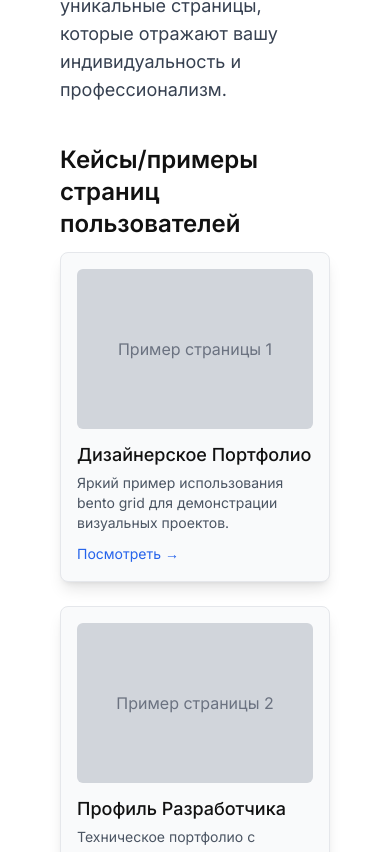
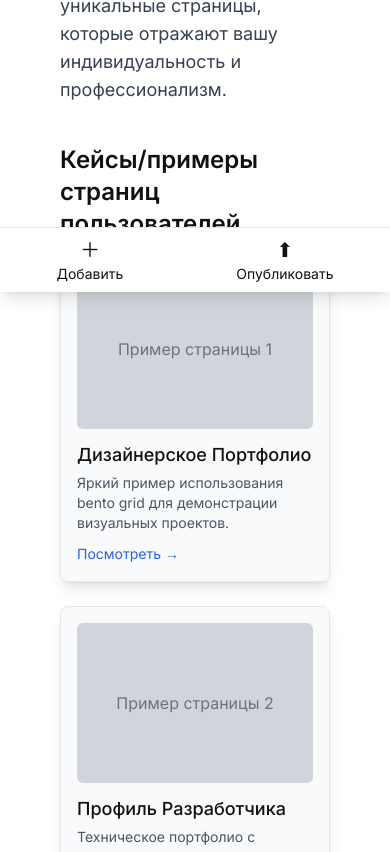
Before and after one commit to muhamed1222/basis, a React (Vite) app: page / in a window 390 px wide. Shown: the part 552-1404 px from the top of the page. Built offline with nearby package versions, Linux system fonts and the light colour scheme.

Commit message:
feat: add mobile bottom navigation and basic UI enhancements

```diff
--- a/App.tsx
+++ b/App.tsx
@@ -1,6 +1,9 @@
 import React from 'react';
 import { Routes, Route, Link, Outlet } from 'react-router-dom';
 import { Header } from './components/Header';
+import { BottomNav } from './components/BottomNav';
+import { ToastProvider } from './components/Toast';
+import { BottomSheet } from './components/BottomSheet';
 
 // Import Page Components
 import HomePage from './pages/HomePage';
@@ -29,12 +32,12 @@ const MainLayout: React.FC = () => {
 
       {/* Max width wrapper with top padding for fixed header */}
       <div className="w-full max-w-[1440px] flex flex-col pt-[60px]">
-        {' '}
         {/* Added padding-top for fixed header */}
         <main className="flex-1 flex flex-col">
           <Outlet /> {/* Child routes will render here */}
         </main>
       </div>
+      <BottomNav />
     </div>
   );
 };
@@ -43,7 +46,9 @@ const MainLayout: React.FC = () => {
 const StandardPageLayout: React.FC<{
   title: string;
   children?: React.ReactNode;
-}> = ({ title, children }) => (
+}> = ({ title, children }) => {
+  const [open, setOpen] = React.useState(false);
+  return (
     <div className="main-content-area">
       <h1 className="text-3xl font-bold mb-4 font-pragmatica">{title}</h1>
       {children || <p>Content for {title} will go here.</p>}
@@ -73,11 +78,28 @@ const StandardPageLayout: React.FC<{
         {/* Add more links as needed for testing */}
       </ul>
     </div>
+    <button
+      className="mt-8 px-4 py-2 bg-gray-200 rounded"
+      onClick={() => setOpen(true)}
+    >
+      Сообщить о баге
+    </button>
+    <BottomSheet open={open} onClose={() => setOpen(false)}>
+      <p className="mb-2">Спасибо за отзыв! (скриншот будет здесь)</p>
+      <button
+        className="px-4 py-2 bg-black text-white rounded"
+        onClick={() => setOpen(false)}
+      >
+        Закрыть
+      </button>
+    </BottomSheet>
   </div>
   );
+};
 
 const App: React.FC = () => {
   return (
+    <ToastProvider>
       <Routes>
       <Route path="/" element={<MainLayout />}>
         <Route index element={<HomePage />} />
@@ -98,6 +120,7 @@ const App: React.FC = () => {
         />
       </Route>
     </Routes>
+    </ToastProvider>
   );
 };
 
--- /dev/null
+++ b/components/BottomNav.tsx
@@ -0,0 +1,17 @@
+import React from 'react';
+import { Link } from 'react-router-dom';
+
+export const BottomNav: React.FC = () => {
+  return (
+    <nav className="fixed bottom-0 inset-x-0 bg-white border-t shadow-lg flex justify-around py-2 md:hidden">
+      <Link to="/editor" className="flex flex-col items-center text-sm">
+        <span className="text-xl">＋</span>
+        <span>Добавить</span>
+      </Link>
+      <Link to="/editor" className="flex flex-col items-center text-sm">
+        <span className="text-xl">⬆</span>
+        <span>Опубликовать</span>
+      </Link>
+    </nav>
+  );
+};
--- /dev/null
+++ b/components/BottomSheet.tsx
@@ -0,0 +1,21 @@
+import React from 'react';
+
+interface Props {
+  open: boolean;
+  onClose: () => void;
+  children: React.ReactNode;
+}
+
+export const BottomSheet: React.FC<Props> = ({ open, onClose, children }) => {
+  if (!open) return null;
+  return (
+    <div className="fixed inset-0 bg-black/30 flex items-end md:hidden" onClick={onClose}>
+      <div
+        className="bg-white rounded-t-lg w-full p-4"
+        onClick={(e) => e.stopPropagation()}
+      >
+        {children}
+      </div>
+    </div>
+  );
+};
--- /dev/null
+++ b/components/Skeleton.tsx
@@ -0,0 +1,5 @@
+import React from 'react';
+
+export const Skeleton: React.FC<{ className?: string }> = ({ className }) => (
+  <div className={`animate-pulse bg-gray-200 rounded ${className || ''}`} />
+);
--- /dev/null
+++ b/components/Toast.tsx
@@ -0,0 +1,36 @@
+import React, { createContext, useContext, useState, useCallback } from 'react';
+
+type Toast = { id: number; message: string };
+
+interface ToastContextProps {
+  showToast: (message: string) => void;
+}
+
+const ToastContext = createContext<ToastContextProps>({ showToast: () => {} });
+
+export const useToast = () => useContext(ToastContext);
+
+export const ToastProvider: React.FC<{ children: React.ReactNode }> = ({ children }) => {
+  const [toasts, setToasts] = useState<Toast[]>([]);
+
+  const remove = (id: number) => setToasts((t) => t.filter((toast) => toast.id !== id));
+
+  const showToast = useCallback((message: string) => {
+    const id = Date.now();
+    setToasts((t) => [...t, { id, message }]);
+    setTimeout(() => remove(id), 3000);
+  }, []);
+
+  return (
+    <ToastContext.Provider value={{ showToast }}>
+      {children}
+      <div className="fixed bottom-20 inset-x-0 flex flex-col items-center space-y-2 pointer-events-none">
+        {toasts.map((toast) => (
+          <div key={toast.id} className="bg-black text-white px-4 py-2 rounded shadow pointer-events-auto">
+            {toast.message}
+          </div>
+        ))}
+      </div>
+    </ToastContext.Provider>
+  );
+};
--- a/hooks/useAsync.ts
+++ b/hooks/useAsync.ts
@@ -1,4 +1,5 @@
 import { useState, useCallback } from 'react';
+import { useToast } from '../components/Toast';
 
 export interface AsyncState<T> {
   loading: boolean;
@@ -8,6 +9,7 @@ export interface AsyncState<T> {
 
 export function useAsync<T>(asyncFn: () => Promise<T>) {
   const [state, setState] = useState<AsyncState<T>>({ loading: false });
+  const { showToast } = useToast();
 
   const run = useCallback(async () => {
     setState({ loading: true });
@@ -16,6 +18,7 @@ export function useAsync<T>(asyncFn: () => Promise<T>) {
       setState({ loading: false, data });
     } catch (error) {
       setState({ loading: false, error });
+      showToast('Ошибка');
     }
   }, [asyncFn]);
 
--- a/pages/HomePage.tsx
+++ b/pages/HomePage.tsx
@@ -1,11 +1,21 @@
-import React from 'react';
+import React, { useEffect, useState } from 'react';
 import { StandardPageLayout } from '../App';
 import { Link } from 'react-router-dom';
+import { Skeleton } from '../components/Skeleton';
 
 const HomePage: React.FC = () => {
+  const [loading, setLoading] = useState(true);
+  useEffect(() => {
+    const t = setTimeout(() => setLoading(false), 500);
+    return () => clearTimeout(t);
+  }, []);
+
   return (
     <StandardPageLayout title="1. Home (Landing Page)">
       <div className="space-y-10">
+        {loading ? (
+          <Skeleton className="h-32 w-full" />
+        ) : (
           <section>
             <h2 className="text-2xl font-semibold font-pragmatica mb-3">
               Краткое описание платформы
@@ -18,11 +28,19 @@ const HomePage: React.FC = () => {
               отражают вашу индивидуальность и профессионализм.
             </p>
           </section>
+        )}
 
         <section>
           <h2 className="text-2xl font-semibold font-pragmatica mb-3">
             Кейсы/примеры страниц пользователей
           </h2>
+          {loading ? (
+            <div className="grid md:grid-cols-2 lg:grid-cols-3 gap-6">
+              <Skeleton className="h-40" />
+              <Skeleton className="h-40" />
+              <Skeleton className="h-40" />
+            </div>
+          ) : (
           <div className="grid md:grid-cols-2 lg:grid-cols-3 gap-6">
             {/* Example User Page Card */}
             <div className="border rounded-lg p-4 shadow-lg bg-gray-50 hover:shadow-xl transition-shadow">
@@ -76,6 +94,7 @@ const HomePage: React.FC = () => {
               </Link>
             </div>
           </div>
+          )}
         </section>
 
         <section className="text-center py-8 bg-gray-100 rounded-lg">
```
Lines whose indentation alone changed are shown as unchanged.
